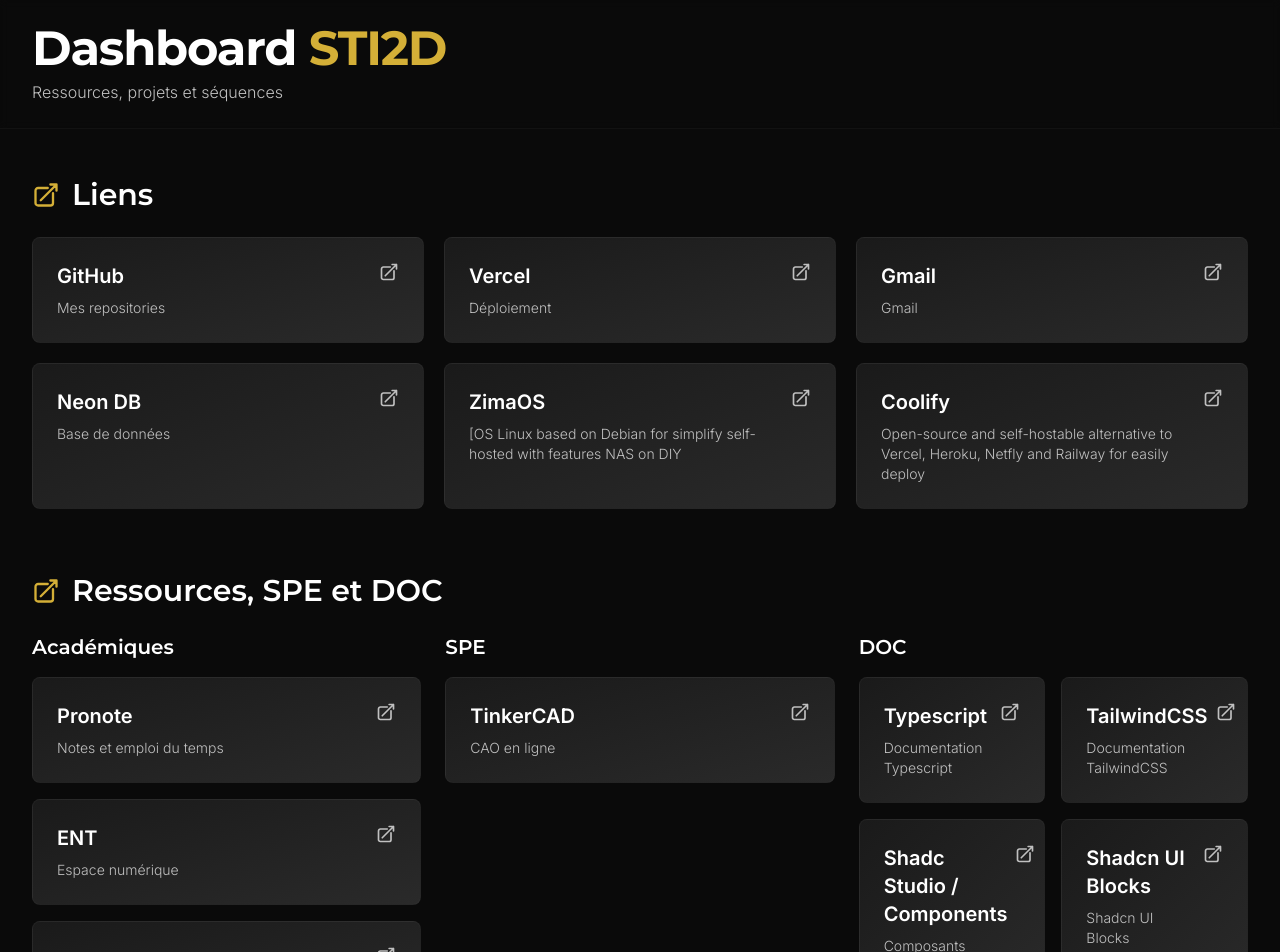
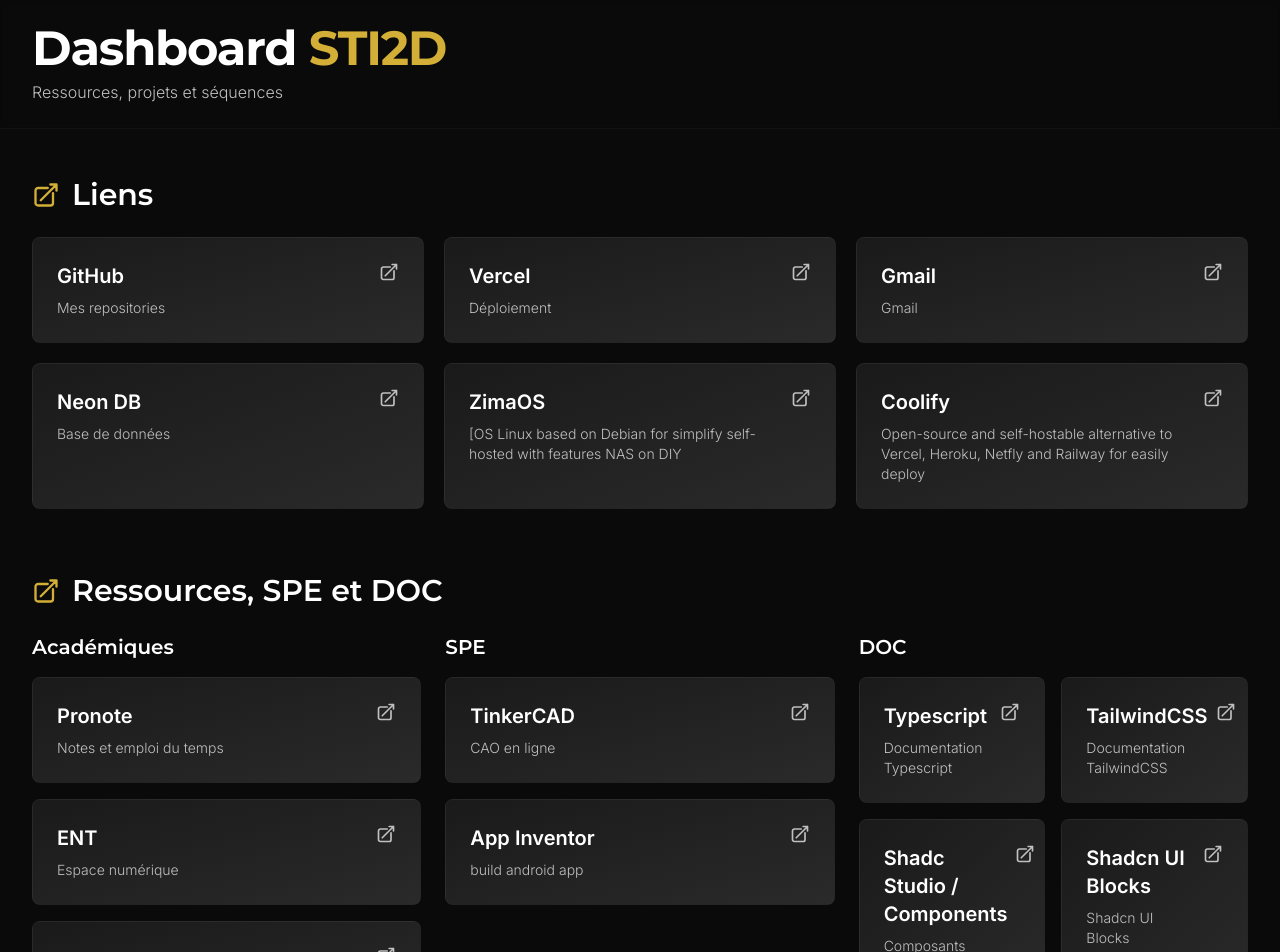
Before and after one commit to SHU445/STI2D-app, a Next.js app: page / in a window 1280 px wide. Shown: the top 952 px of the page. Built offline with nearby package versions, Linux system fonts and the light colour scheme.

Commit message:
add app inventor link

```diff
--- a/app/page.tsx
+++ b/app/page.tsx
@@ -70,6 +70,8 @@
  // Tableau - SPE
  const SPE : SPELink[] =[
   { title: 'TinkerCAD', url: 'https://www.tinkercad.com/login', description: 'CAO en ligne' },
+
+  { title: 'App Inventor', url: 'https://ai2.appinventor.mit.edu/?locale=fr_FR', description: 'build android app' },
  ]
 
  // tableau - DOC
```
